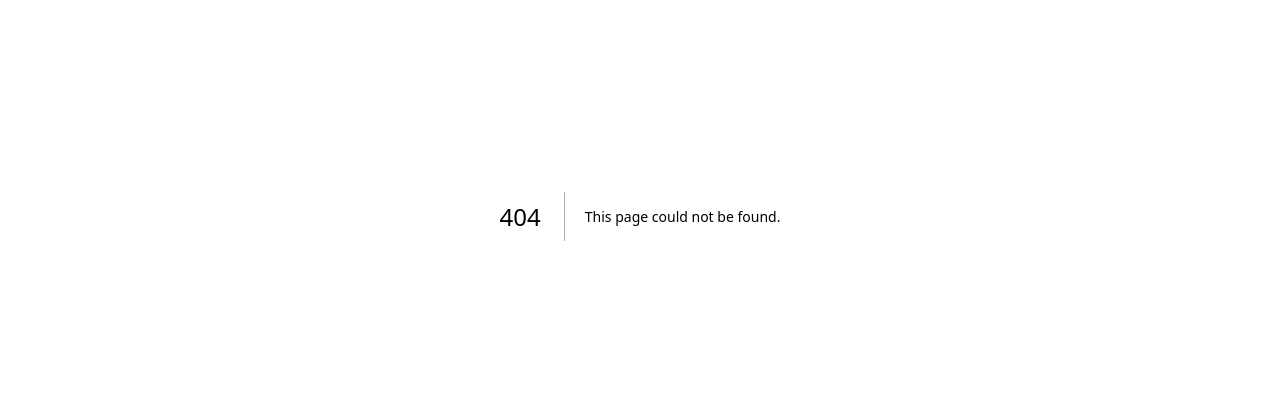
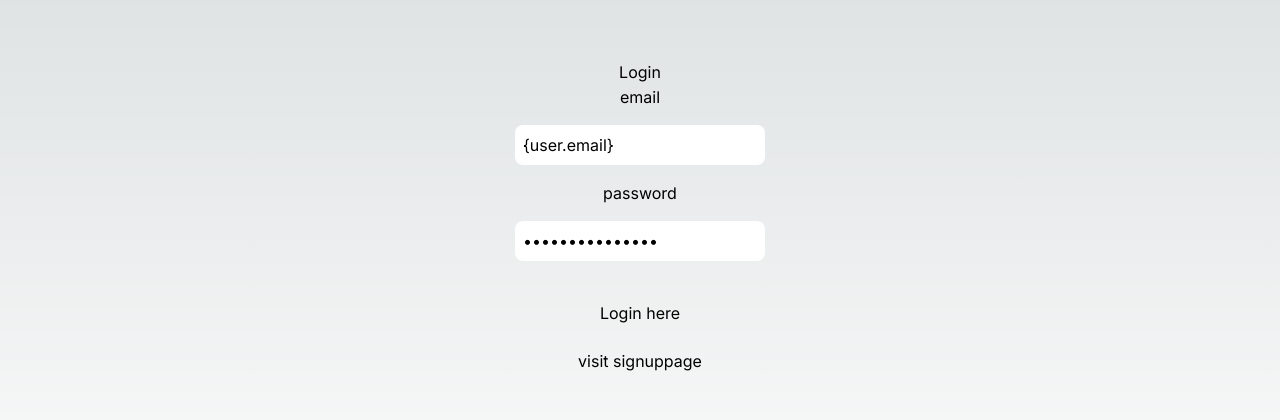
Before and after one commit to JOYCEmwangi8880/Auth-Nextjs, a Next.js app: page /login in a window 1280 px wide. Before the commit this address had no page. Shown: the part 184-604 px from the top of the page. Built offline with nearby package versions, Linux system fonts and the light colour scheme.

Commit message:
feature-frontend-login

```diff
--- /dev/null
+++ b/src/app/login/page.tsx
@@ -0,0 +1,51 @@
+"use client"
+import Link from "next/link";
+import React from "react";
+import {useRouter} from "next/navigation";
+import {axios} from "axios";
+
+
+
+
+export default function LoginPage(){
+    const [user, setUser] = React.useState({
+        email: "",
+        password: "",
+
+    })
+    const onLogin= async () => {
+
+    }
+
+
+    return (
+        <div className=" flex flex-col items-center justify-center min-h-screen py-2">
+          <h1>Login</h1>
+          <hr />
+
+            <label htmlFor="email">email</label>
+            <input className="p-2 border-gray-300 rounded-lg m-4 focus:outline-none focus:border-gray-600"
+            id="email"
+            type="text"
+            value="{user.email}"
+            onChange={(e) => setUser({...user, email: e.target.value})}
+            placeholder="email"
+
+            />
+
+         <label htmlFor="password">password</label>
+         <input className="p-2 border-gray-300 rounded-lg m-4 focus:outline-none focus:border-gray-600"
+            id="password"
+            type="password"
+            value="{user.password}"
+            onChange={(e) => setUser({...user, password: e.target.value})}
+            placeholder="password"
+
+            />
+            <button
+             onClick={onLogin}
+             className="p-2 border-gray-300 rounded-lg m-4 focus:outline-none focus:border-gray-600">Login here</button>
+             <Link href="/signup">visit signuppage</Link>
+        </div>
+    )
+}
```
